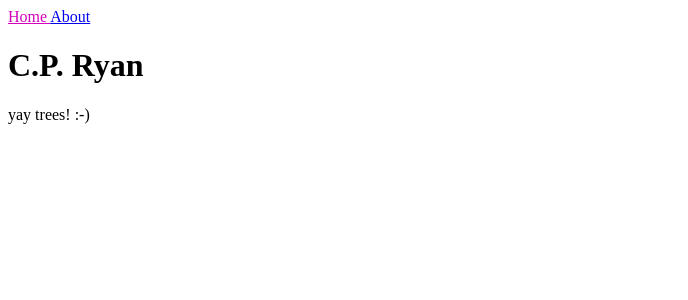
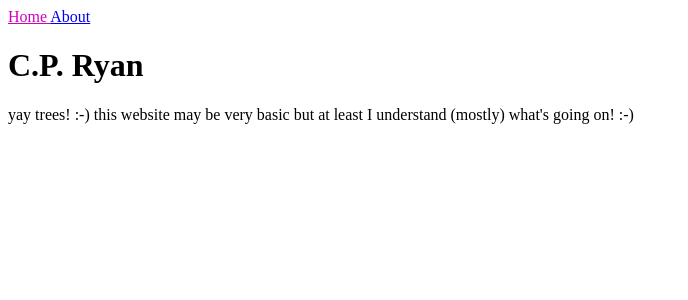
Before and after one commit to c-ryan7/c-ryan7.github.io, a Jekyll site: the page built from index.html, in a window 1280 px wide. Shown: the top 300 px of the page, without its empty margins (0-688 px from the left). Built offline with Jekyll 4.4.1, drawn with Linux system fonts in a browser that asks for light colours.

Commit message:
modified index

```diff
--- a/index.html
+++ b/index.html
@@ -5,3 +5,5 @@ title: Home
 <h1>{{ "C.P. Ryan" }}</h1>
 
 yay trees! :-)
+
+this website may be very basic but at least I understand (mostly) what's going on! :-)
```
